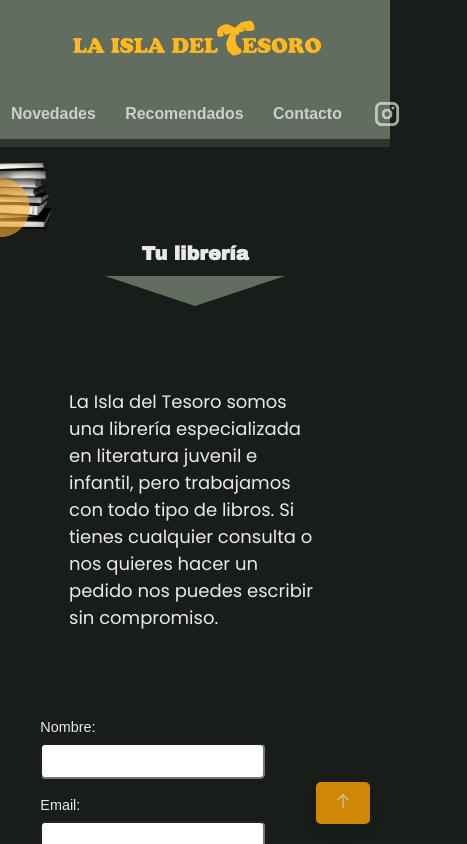
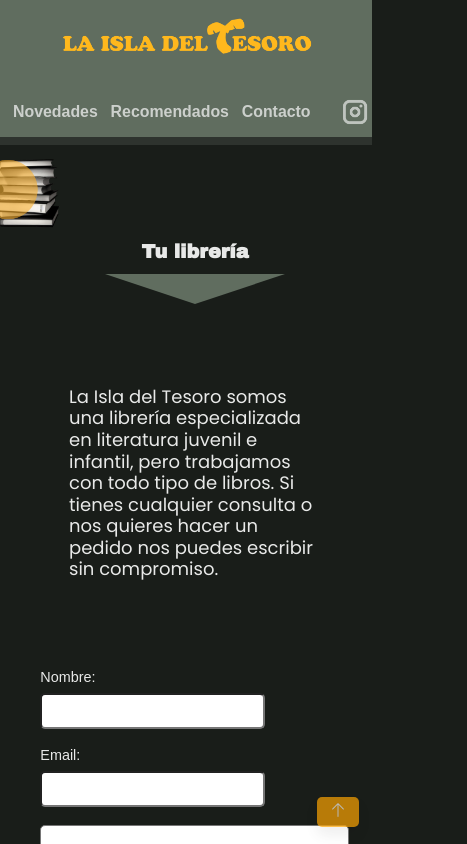
Before and after one commit to Diegoarn/isla-app, an Angular app: page / in a window 390 px wide. Shown: the top 844 px of the page, 467 px wide, since content can reach past the window. Built offline with nearby package versions, Linux system fonts and the light colour scheme.

Commit message:
mod 2 boton up

```diff
--- a/src/app/header/header.component.html
+++ b/src/app/header/header.component.html
@@ -1,6 +1,5 @@
 <header class="header-container">
-  <!-- <div class="circle"></div>
-  <img src="./assets/libros-1.png" class="libros" /> -->
+
   <div class="isla-container">
     <img
       src="./assets/isla_del_tesoro.png"
--- a/src/app/header/header.component.scss
+++ b/src/app/header/header.component.scss
@@ -2,9 +2,9 @@
   background-color: #606d5f;
   display: flex;
   flex-direction: row;
-
   width: 100%;
   border-bottom: 8px solid #2e332e;
+ margin: -10px -10px 0px;
 }
 
 .isla-container {
@@ -30,6 +30,7 @@
   justify-content: center;
   align-items: center;
   width: 60%;
+  padding-right: 8rem;
 
 }
 
@@ -45,11 +46,11 @@
   gap: 8%;
   margin-top: 1%;
   .twitter {
-    padding-right: 4rem;
     width: 32px;
     height: 32px;
     opacity: 60%;
     cursor: pointer;
+    padding-left: 1rem;
   }
   h3 {
     font-family: Arial, Helvetica, sans-serif;
@@ -93,21 +94,16 @@
   .menu-container {
     display: flex;
     flex-direction: row;
-    justify-content: space-around;
+    justify-content: center;
     align-items: center;
     width: 100%;
-    gap: 2%;
+    padding-right: 1.5rem;
   }
 
-
-
-  .logo-container {
-    width: 30%;
-    gap: 8%;
-    opacity: 60%;
-    justify-content: flex-end;
-    padding-right: 1.1rem;
-  }
+.texto {
+  align-items: center;
+  gap: 4%;
+}
 
   h3:hover {
     opacity: 100%;
--- a/src/app/main/main.component.scss
+++ b/src/app/main/main.component.scss
@@ -12,7 +12,7 @@
   opacity: 60%;
   max-width: 30%;
   margin-left: -15%;
-  margin-top: 1rem;
+  margin-top: 0rem;
 }
 
 .libros {
@@ -34,7 +34,7 @@
     font-family: "Poppins", sans-serif;
     width: max(80px, 60%);
     font-size: var(--texto-size);
-    line-height: 1.5;
+    line-height: 1.2;
   }
 }
 
@@ -105,7 +105,7 @@ h2 {
     font-family: "Poppins", sans-serif;
     width: max(80px, 60%);
     font-size:  var(--texto-size);
-    line-height: 1.5;
+    line-height: 1.2;
     justify-content: center;
     width: 50%;
   }
@@ -218,25 +218,25 @@ h2 {
     border-radius: 5px; /* Borde del boton */
     letter-spacing: 2px; /* Espacio entre letras */
     background-color: #fca402; /* Color de fondo */
-    padding: 18px 30px; /* Relleno del boton */
+    padding: 12px 26px; /* Relleno del boton */
     position: fixed;
     bottom: 4%;
     right: 4%;
     transition: all 300ms ease 0ms;
     box-shadow: 0px 8px 15px rgba(0, 0, 0, 0.1);
     z-index: 99;
-    opacity: 80%;
+    opacity: 70%;
   }
   .btn-flotante:hover {
    opacity: 100%;
     box-shadow: 0px 15px 20px rgba(0, 0, 0, 0.3);
     transform: translateY(-7px);
   }
-  @media only screen and (max-width: 600px) {
+  @media only screen and (max-width: 700px) {
      .btn-flotante {
       font-size: 14px;
-      padding: 12px 20px;
-      bottom: 20px;
-      right: 20px;
+      padding: 6px 14px;
+      bottom: 2%;
+      right: 8%;
     }
   }
--- a/src/styles.scss
+++ b/src/styles.scss
@@ -4,13 +4,9 @@
   --color-tipografia: rgb(232, 233, 232);
   --margen-top: 4rem;
   --texto-size: clamp(1rem, 2vw + 1rem, 1.125rem);
+
 }
 body {
   background-color: var(--body-color);
 
-  margin: 0px;
-
-  @media screen and (max-width: 1024px) {
-    margin-left: 0;
-  }
 }
```
